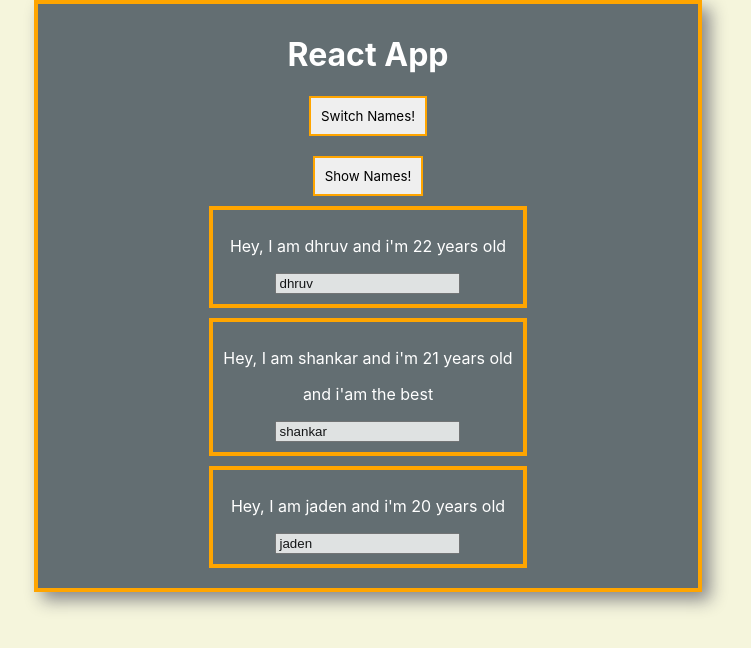
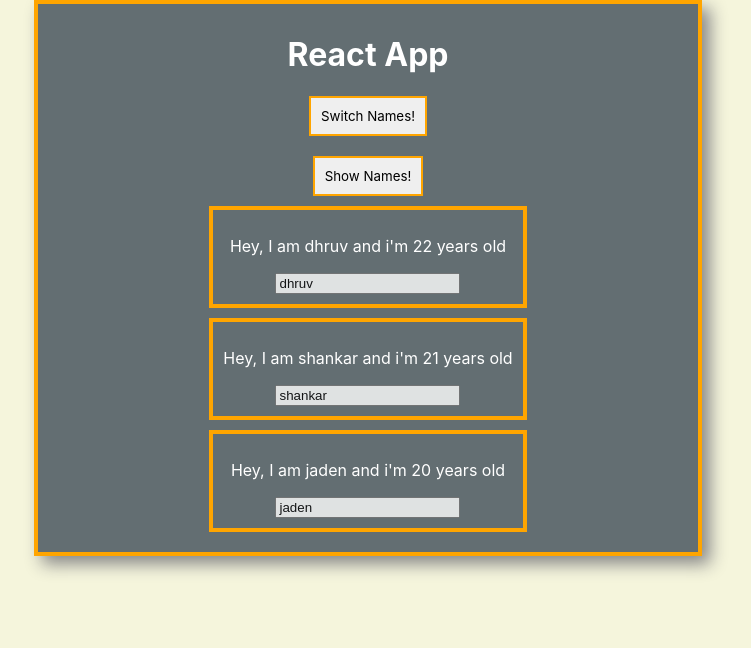
Before and after one commit to prajat/ReactJs-by-Noob, a React (Create React App) app in the folder react-noobapp/: page / in a window 1280 px wide. Both pictures are taken after a click on the button "Show Names!". Shown: the top 648 px of the page, without its empty margins (272-1023 px from the left). Built offline with nearby package versions, Linux system fonts and the light colour scheme.

Commit message:
map function used

```diff
--- a/react-noobapp/src/App.js
+++ b/react-noobapp/src/App.js
@@ -25,6 +25,8 @@
     });
   }
 
+  //use for change name when click on p of person card
+
   changeNameHandler=(event)=>{
     this.setState({
       persons:[
@@ -47,19 +49,13 @@
     if(this.state.showPersons){
       persons=(
             <div>
-
-              <Person
-                name={this.state.persons[0].name}
-                age={this.state.persons[0].age}/>
-              <Person
-                name={this.state.persons[1].name}
-                age={this.state.persons[1].age}
-                click={this.switchnameHandler}
-                changed={this.changeNameHandler} >and i'am the best</Person>
-              <Person
-                name={this.state.persons[2].name}
-                age={this.state.persons[2].age} />
-
+              {this.state.persons.map((person)=>{
+                return(
+                  <Person
+                  name={person.name}
+                  age={person.age}/>
+                )
+              })}
             </div>
 
       );
--- a/react-noobapp/src/Person/Person.js
+++ b/react-noobapp/src/Person/Person.js
@@ -3,8 +3,8 @@
 const person=(props)=>{
     return (
         <div className="person">
-            <p onClick={props.click}>Hey, I am {props.name} and i'm {props.age} years old</p>
-            <p>{props.children}</p>
+            <p>Hey, I am {props.name} and i'm {props.age} years old</p>
+            {/* <p>{props.children}</p>    */}
             <input className="person__name" type="text" onChange={props.changed} value={props.name}></input>
         </div>
     )
```
